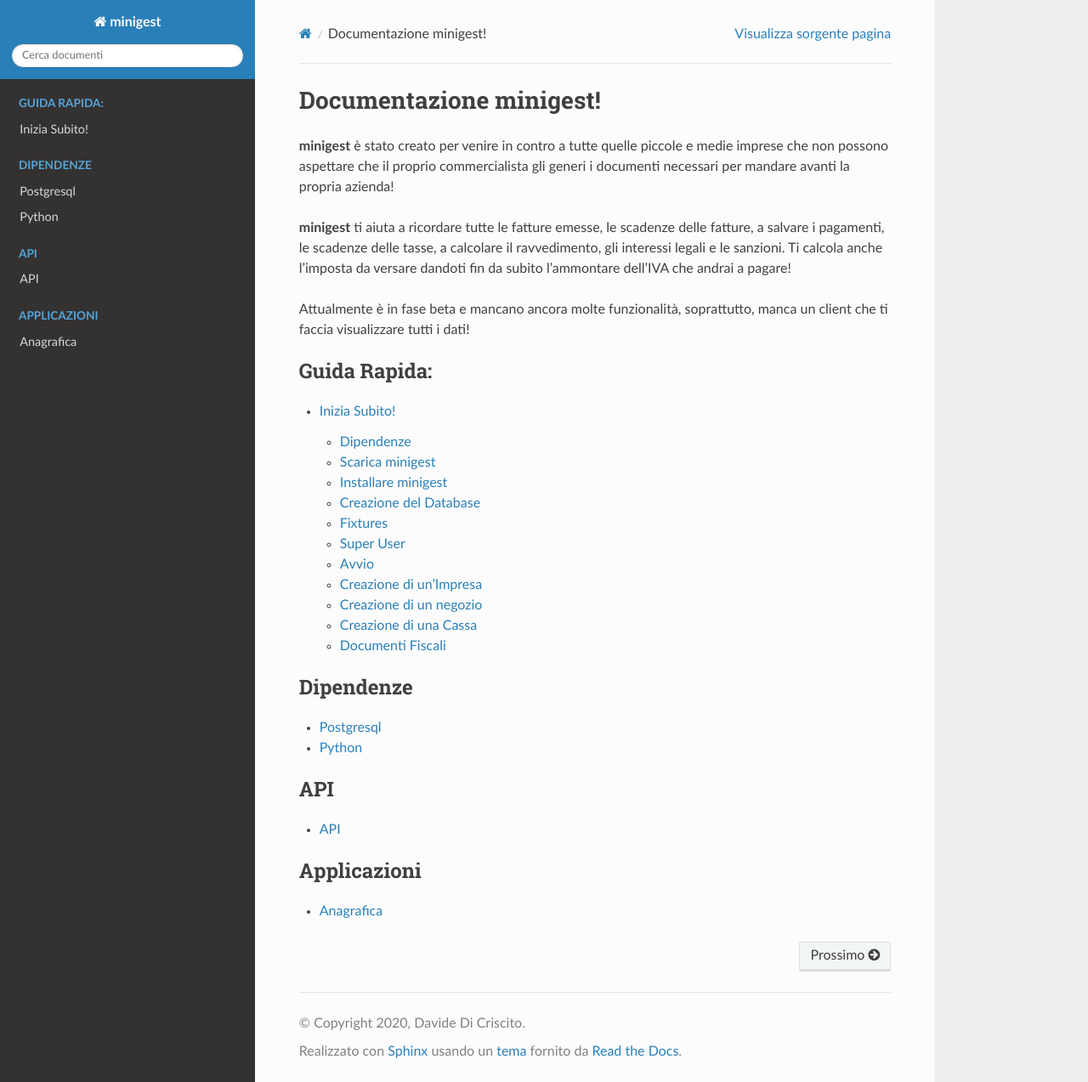
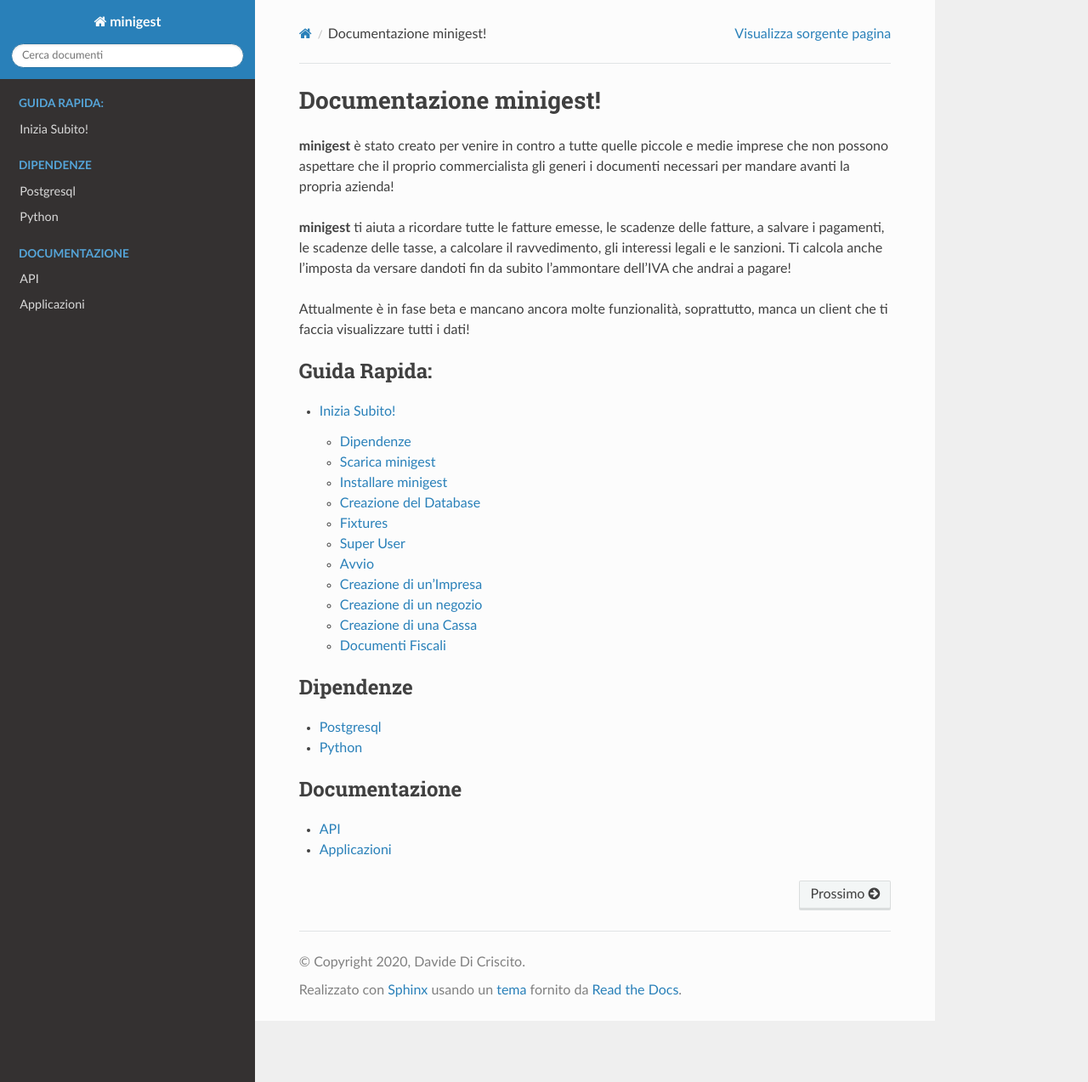
Before and after one commit to dcdeiv/minigest, a Sphinx documentation site: the page built from docs/index.rst, in a window 1280 px wide and 1273 px high. Shown: the whole window at 85% size. Built offline with Sphinx 7.4.7 and the Read the Docs theme 2.0.0, drawn with Linux system fonts in a browser that asks for light colours.

Commit message:
docs: migliorie

```diff
--- a/docs/index.rst
+++ b/docs/index.rst
@@ -22,12 +22,7 @@
 
 .. toctree::
    :maxdepth: 1
-   :caption: API
+   :caption: Documentazione
 
    api
-
-.. toctree::
-   :maxdepth: 1
-   :caption: Applicazioni
-
-   anagrafica/index
+   applicazioni
```
Also changed, not shown: docs/applicazioni.rst (added, +10 -0 lines).
